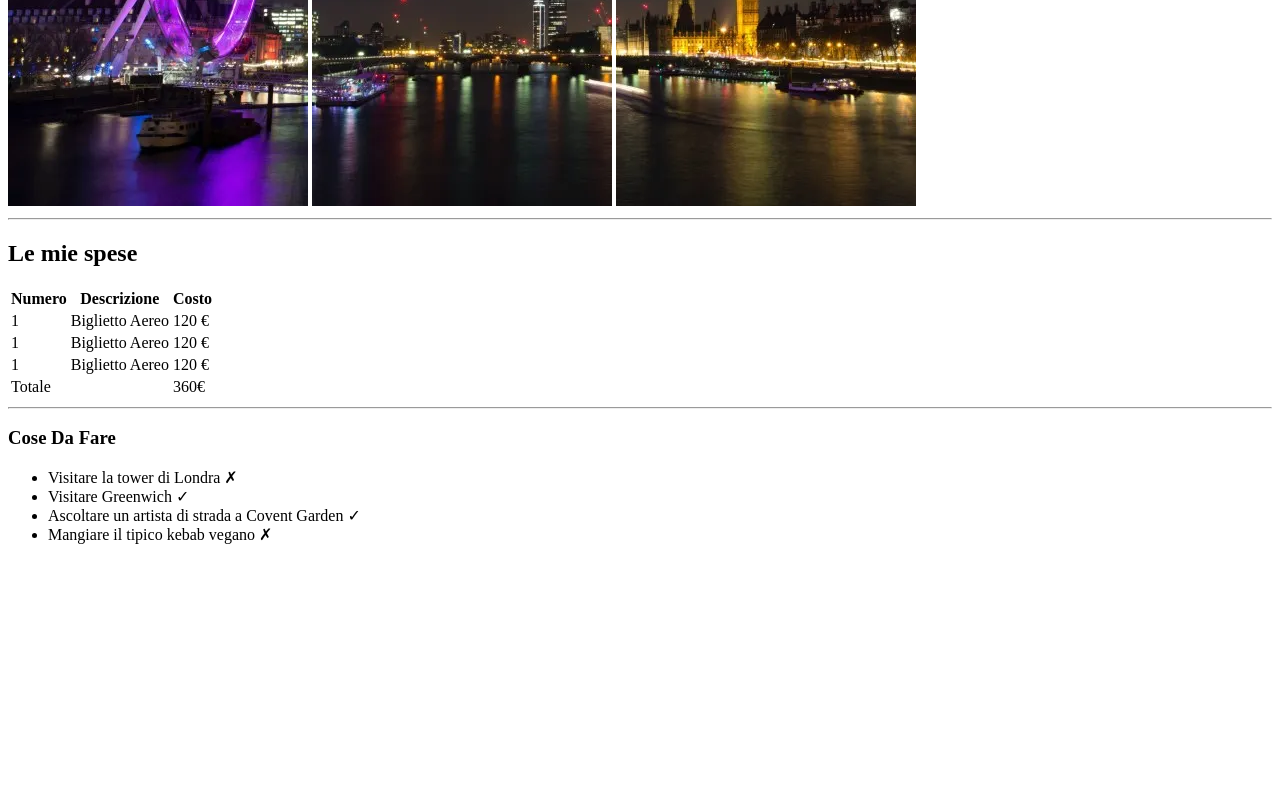
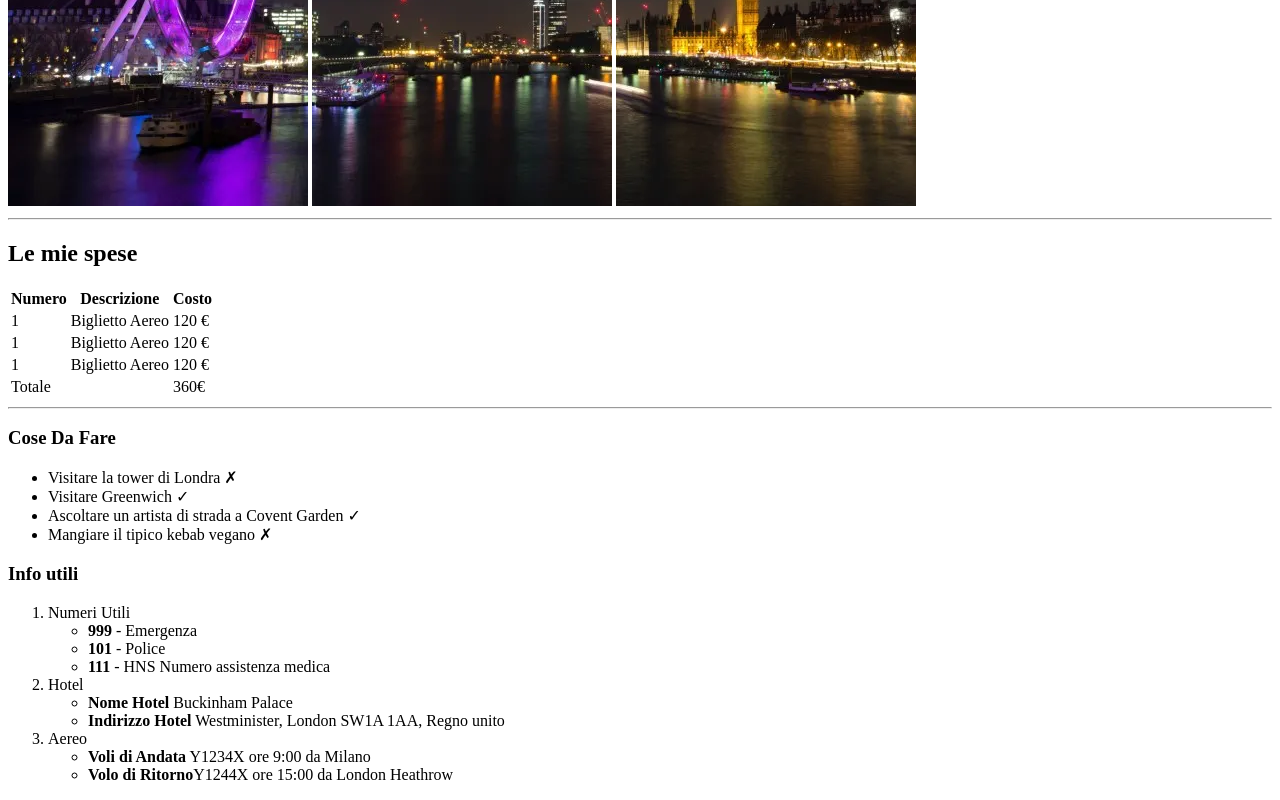
Before and after one commit to fabiopacifici/149-html-london-trip, a plain HTML site: page index.html in a window 1280 px wide. Shown: the part 474-1274 px from the top of the page. Before the commit the page ends 1034 px from the top, so only its background shows below. Drawn offline with Linux system fonts and the light colour scheme.

Commit message:
add info section

```diff
--- a/index.html
+++ b/index.html
@@ -1,10 +1,12 @@
 <!DOCTYPE html>
 <html lang="en">
+
 <head>
   <meta charset="UTF-8">
   <meta name="viewport" content="width=device-width, initial-scale=1.0">
   <title>London Trip</title>
 </head>
+
 <body>
 
   <header>
@@ -73,9 +75,52 @@
     </section>
     <!-- /things-to-do -->
 
+    <section>
+      <h3>
+        Info utili
+      </h3>
+      <ol>
+        <li>
+          Numeri Utili
+          <ul>
+            <li>
+              <strong>999</strong> - Emergenza
+            </li>
+            <li>
+              <strong>101</strong> - Police
+            </li>
+            <li>
+              <strong>111</strong> - HNS Numero assistenza medica
+            </li>
+          </ul>
+        </li>
+        <li>
+          Hotel
+          <ul>
+            <li>
+              <strong>Nome Hotel</strong> Buckinham Palace
+            </li>
+            <li>
+              <strong>Indirizzo Hotel</strong> Westminister, London SW1A 1AA, Regno unito
+            </li>
+
+          </ul>
+        </li>
+        <li>
+          Aereo
+          <ul>
+            <li><strong>Voli di Andata</strong> Y1234X ore 9:00 da Milano</li>
+            <li><strong>Volo di Ritorno</strong>Y1244X ore 15:00 da London Heathrow</li>
+          </ul>
+        </li>
+      </ol>
+    </section>
+    <!-- /info -->
+
   </main>
   <footer></footer>
 
 
 </body>
+
 </html>
```
